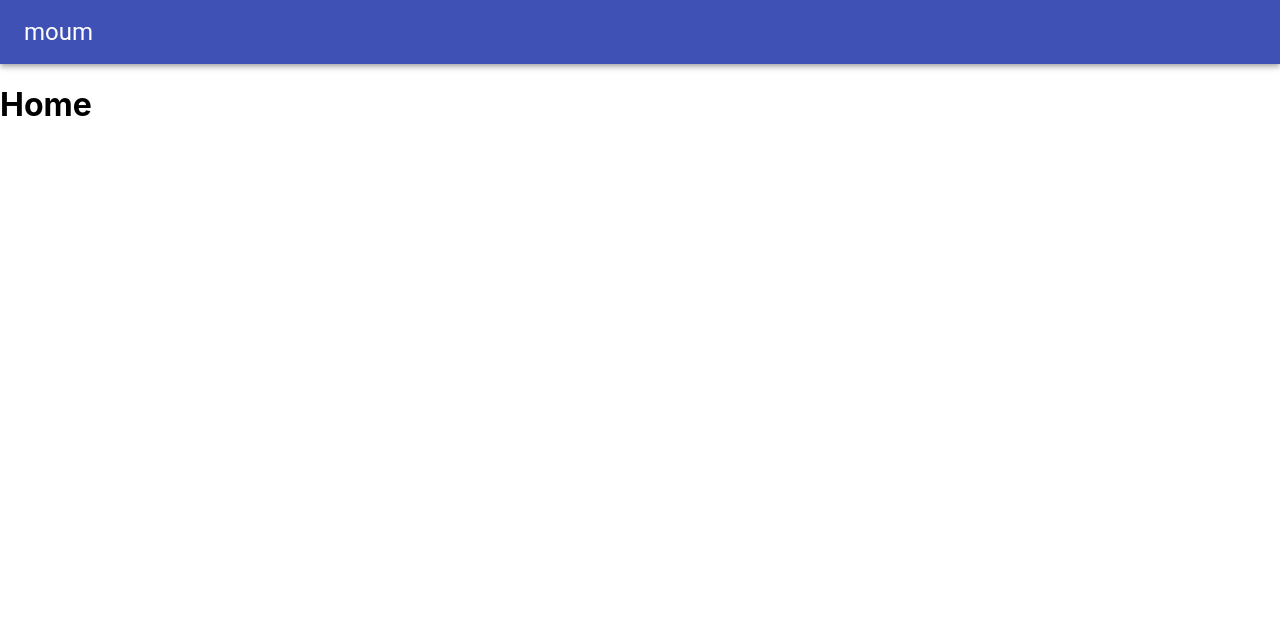
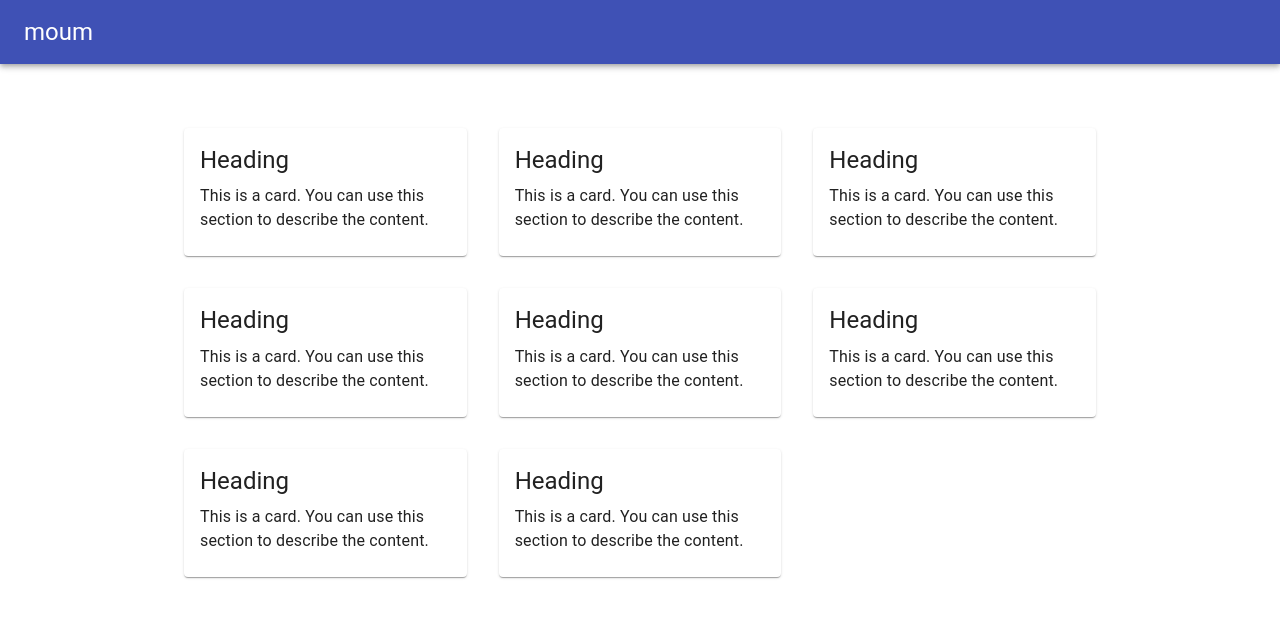
Before and after one commit to seunghunee/moum-webapp, a React (Create React App) app: page / in a window 1280 px wide. Shown: the top 618 px of the page. Built offline with nearby package versions, Linux system fonts and the light colour scheme.

Commit message:
Add: HomePage의 레이아웃을 만듬

```diff
--- /dev/null
+++ b/src/components/ArticleCard.tsx
@@ -0,0 +1,21 @@
+import React from "react";
+import Card from "@material-ui/core/Card";
+import CardContent from "@material-ui/core/CardContent";
+import Typography from "@material-ui/core/Typography";
+
+const ArticleCard: React.FC = () => {
+  return (
+    <Card>
+      <CardContent>
+        <Typography gutterBottom variant="h5">
+          Heading
+        </Typography>
+        <Typography>
+          This is a card. You can use this section to describe the content.
+        </Typography>
+      </CardContent>
+    </Card>
+  );
+};
+
+export default ArticleCard;
--- /dev/null
+++ b/src/components/ArticleCollection.tsx
@@ -0,0 +1,20 @@
+import React from "react";
+import Grid from "@material-ui/core/Grid";
+
+import ArticleCard from "./ArticleCard";
+
+const ArticleCollection: React.FC = () => {
+  return (
+    <Grid container spacing={4}>
+      {cards.map((card) => (
+        <Grid key={card} item xs={12} sm={6} md={4}>
+          <ArticleCard />
+        </Grid>
+      ))}
+    </Grid>
+  );
+};
+
+export default ArticleCollection;
+
+const cards = [1, 2, 3, 4, 5, 6, 7, 8];
--- a/src/pages/HomePage.tsx
+++ b/src/pages/HomePage.tsx
@@ -1,7 +1,21 @@
 import React from "react";
+import Container from "@material-ui/core/Container";
+import { makeStyles } from "@material-ui/core/styles";
+
+import ArticleCollection from "../components/ArticleCollection";
 
 const HomePage: React.FC = () => {
-  return <h1>Home</h1>;
+  const classes = useStyle();
+
+  return (
+    <Container className={classes.container} maxWidth="md">
+      <ArticleCollection />
+    </Container>
+  );
 };
 
+const useStyle = makeStyles((theme) => ({
+  container: { paddingTop: theme.spacing(8), paddingBottom: theme.spacing(8) },
+}));
+
 export default HomePage;
```
